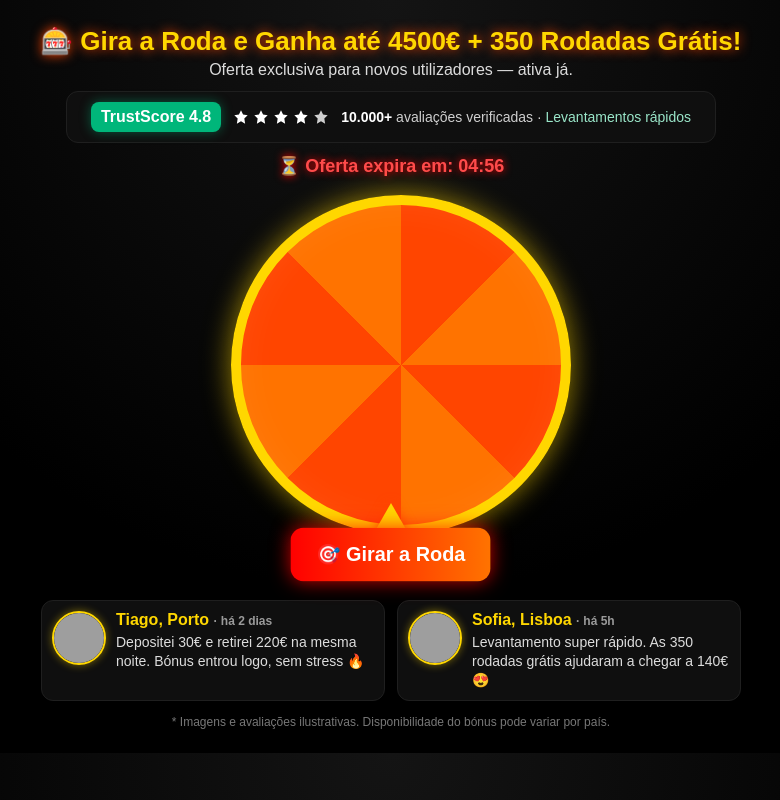
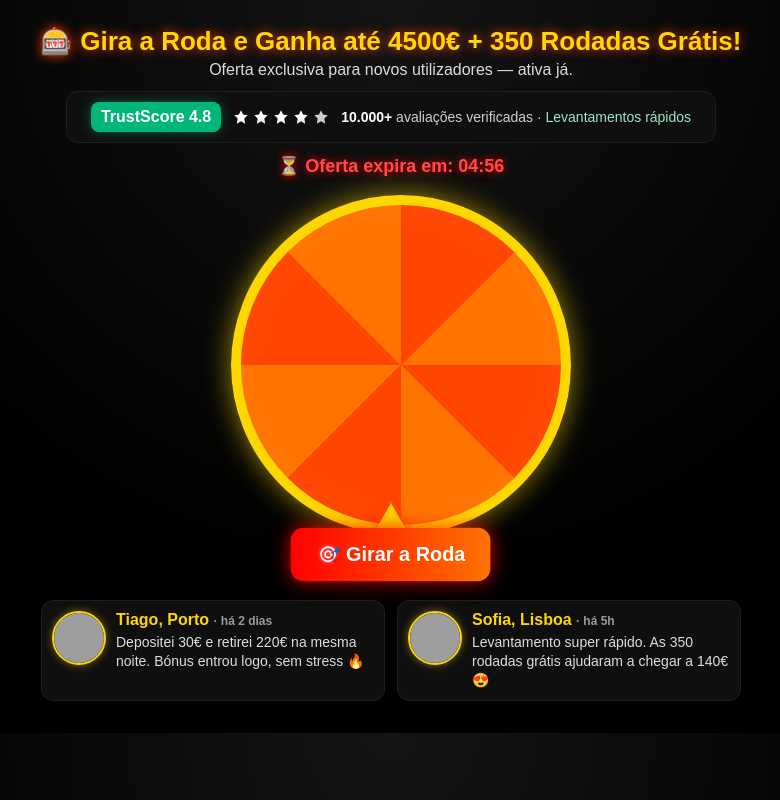
Before and after one commit to joaopiresinvest/superbonus, a plain HTML site: page lp-pt.html in a window 1280 px wide. Shown: the whole page, without its empty margins (249-1029 px from the left). Drawn offline with Linux system fonts and the light colour scheme; grey boxes are pictures that could not be loaded.

Commit message:
Update lp-pt.html

```diff
--- a/lp-pt.html
+++ b/lp-pt.html
@@ -111,7 +111,7 @@
     </div>
   </div>
 
-  <footer>* Imagens e avaliações ilustrativas. Disponibilidade do bónus pode variar por país.</footer>
+  <footer></footer>
 </div>
 
 <script>
```
